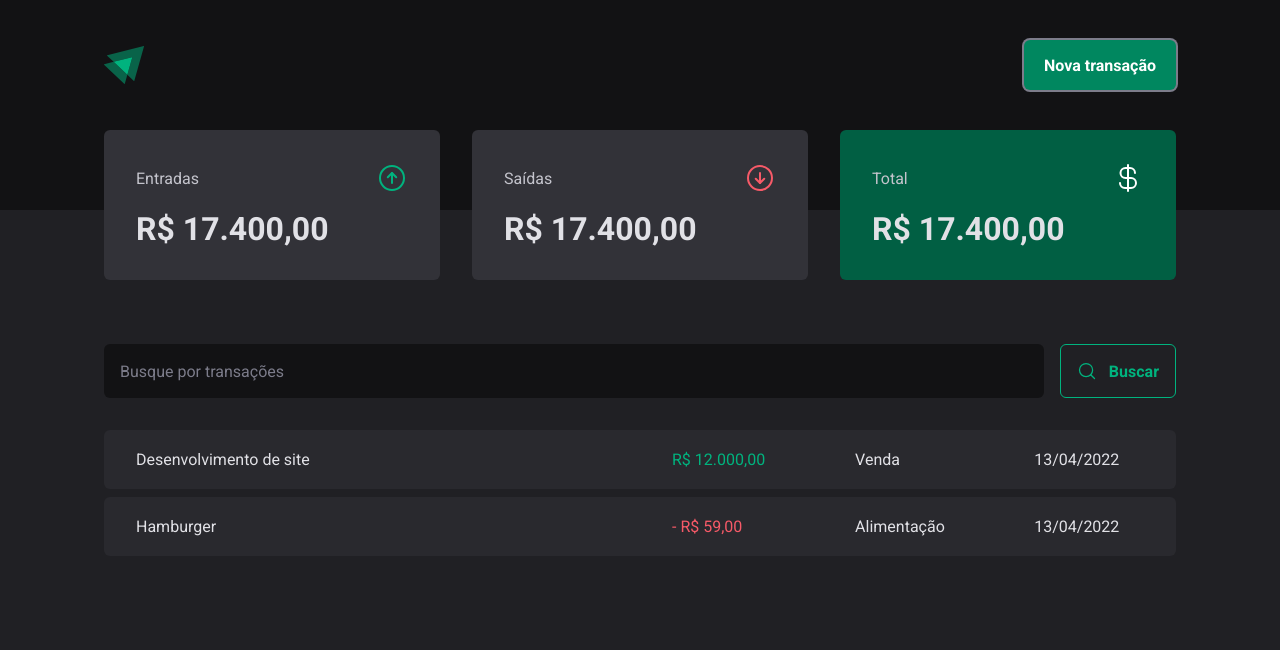
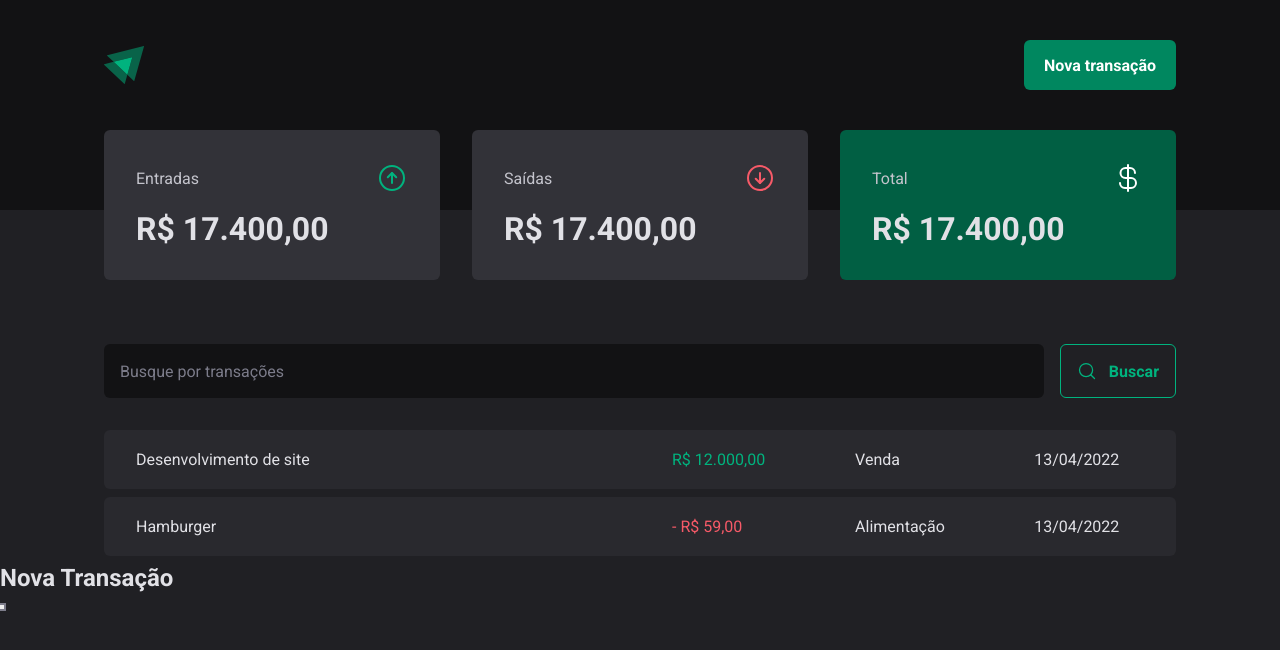
Before and after one commit to odiegodarocha/dt-money, a React (Vite) app: page / in a window 1280 px wide. Both pictures are taken after a click on the button "Nova transação". Shown: the top 650 px of the page. Built offline with nearby package versions, Linux system fonts and the light colour scheme.

Commit message:
create modal from radix ui

```diff
--- a/package.json
+++ b/package.json
@@ -9,6 +9,7 @@
     "preview": "vite preview"
   },
   "dependencies": {
+    "@radix-ui/react-dialog": "^1.0.2",
     "phosphor-react": "^1.4.1",
     "react": "^18.2.0",
     "react-dom": "^18.2.0",
--- a/src/components/Header/index.tsx
+++ b/src/components/Header/index.tsx
@@ -1,4 +1,5 @@
 import { HeaderContainer, HeaderContent, NewTransactionButton } from "./styles";
+import * as Dialog from '@radix-ui/react-dialog';
 
 import logo from '../../assets/logo.svg'
 
@@ -7,7 +8,20 @@
     <HeaderContainer>
       <HeaderContent>
         <img src={logo} alt="" />
-        <NewTransactionButton>Nova transação</NewTransactionButton>
+        <Dialog.Root>
+          <Dialog.Trigger asChild>
+            <NewTransactionButton>Nova transação</NewTransactionButton>
+          </Dialog.Trigger>
+          <Dialog.Portal>
+            <Dialog.Overlay />
+            <Dialog.Content>
+              <Dialog.Title>
+                Nova Transação
+              </Dialog.Title>
+              <Dialog.Close />
+            </Dialog.Content>
+          </Dialog.Portal>
+        </Dialog.Root>
       </HeaderContent>
     </HeaderContainer>
   )
```
Also changed, not shown: 1 other file (tests, documents, lock files or other folders).
